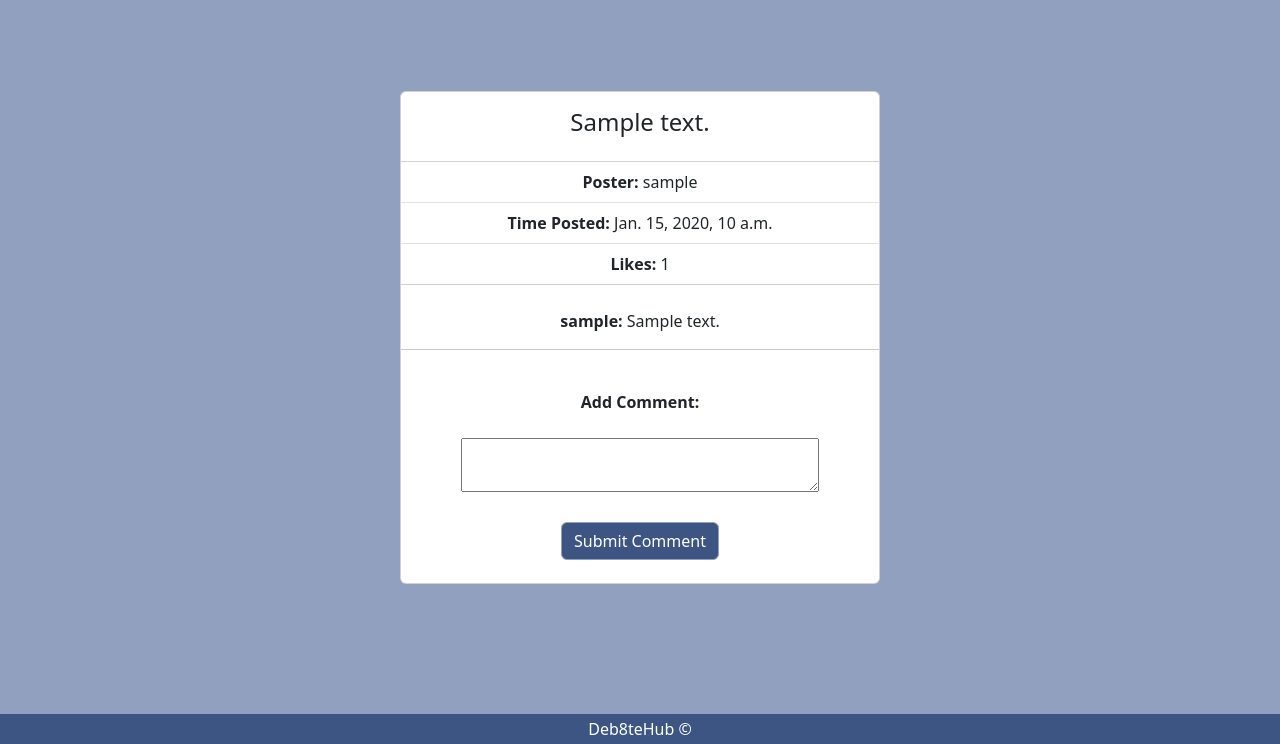
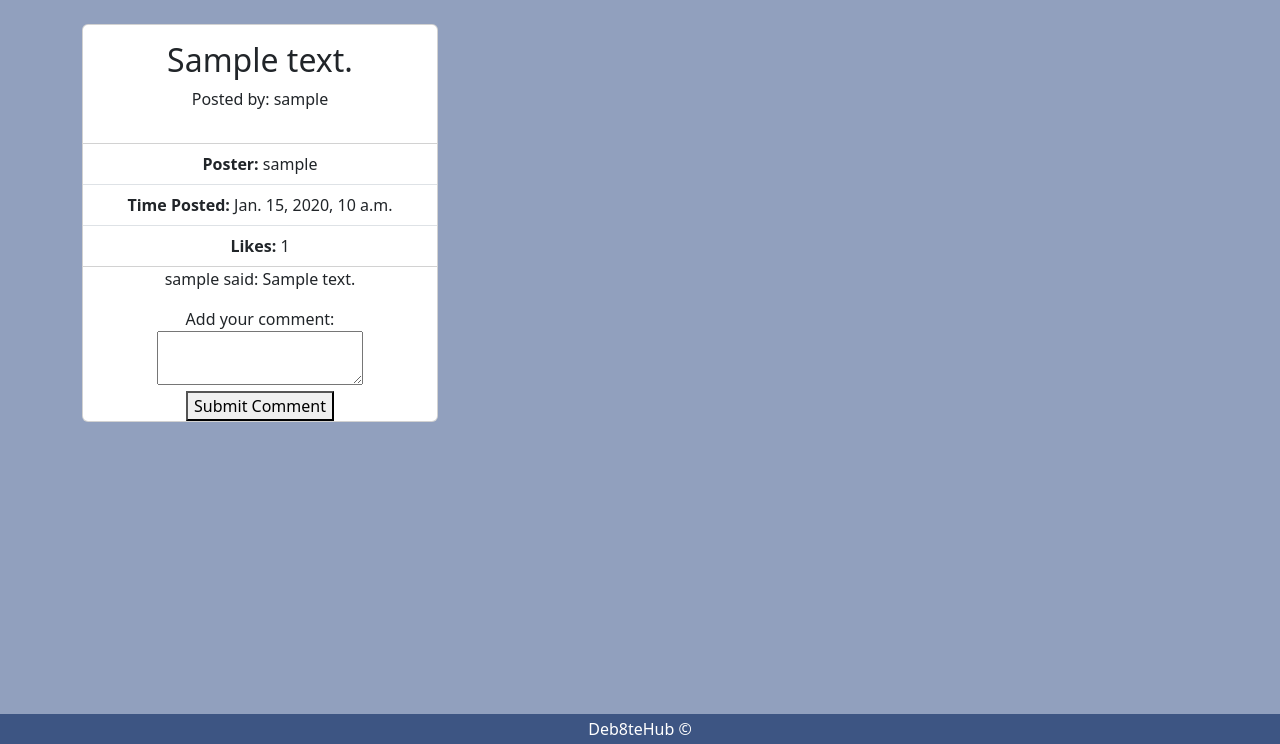
Before and after one commit to LainePittman/Deb8te-Hub, a Django app: page /post_comment/00000000-0000-0000-0000-000000000001/ in a window 1280 px wide. Shown: the part 56-800 px from the top of the page. Run offline with Django 4.2, Linux system fonts and the light colour scheme; tables that the repository leaves empty hold one stand-in row (values such as "Sample post").

Commit message:
Add files via upload

```diff
--- a/main/static/post_comment.css
+++ b/main/static/post_comment.css
@@ -64,3 +64,10 @@ footer {
   padding-bottom: 0.25%;
 
 }
+
+.dev {
+
+	margin-left: 2%;
+	margin-right: 2%;
+
+}
--- a/main/templates/auth_form.html
+++ b/main/templates/auth_form.html
@@ -9,6 +9,8 @@
 	<link href="https://cdn.jsdelivr.net/npm/bootstrap@5.3.2/dist/css/bootstrap.min.css" rel="stylesheet" integrity="sha384-T3c6CoIi6uLrA9TneNEoa7RxnatzjcDSCmG1MXxSR1GAsXEV/Dwwykc2MPK8M2HN" crossorigin="anonymous">
 	{% block style_link %}
 	<link rel="stylesheet" type="text/css" href="../static/auth_form.css">
+	<script src="https://kit.fontawesome.com/89f94bd499.js" crossorigin="anonymous"></script>
+
 	{% endblock style_link %}
 </head>
 <body>
@@ -25,7 +27,7 @@
 	    <div class="collapse navbar-collapse" id="navbarSupportedContent">
 	      <ul class="navbar-nav me-auto mb-2 mb-lg-0">
 	        <li class="nav-item">
-	          <a class="nav-link" aria-current="page" href="index.html">Home</a>
+				<a class="fa-solid fa-house fa-lg, btn" style="color: #ffffff;" href="{% url 'usr_home' %}"></a>
 	        </li>
 	      </ul>
 	      <form class="d-flex" role="search">
--- a/main/templates/index.html
+++ b/main/templates/index.html
@@ -9,6 +9,8 @@
 	<link href="https://cdn.jsdelivr.net/npm/bootstrap@5.3.2/dist/css/bootstrap.min.css" rel="stylesheet" integrity="sha384-T3c6CoIi6uLrA9TneNEoa7RxnatzjcDSCmG1MXxSR1GAsXEV/Dwwykc2MPK8M2HN" crossorigin="anonymous">
 	{% block style_link %}
 	<link rel="stylesheet" type="text/css" href="../static/index.css">
+	<script src="https://kit.fontawesome.com/89f94bd499.js" crossorigin="anonymous"></script>
+
 	{% endblock style_link %}
 </head>
 <body>
@@ -26,10 +28,10 @@
 	    <div class="collapse navbar-collapse" id="navbarSupportedContent">
 	      <ul class="navbar-nav me-auto mb-2 mb-lg-0">
 	        <li class="nav-item">
-	          <a class="nav-link" aria-current="page" href="index.html">Home</a>
+				<a class="fa-solid fa-house fa-lg, btn" style="color: #ffffff;" href="{% url 'usr_home' %}"></a>
 	        </li>
 	        <li class="nav-item">
-	          <a class="nav-link" href="auth_form.html">Login/Sign Up</a>
+			  <a class="fa-solid fa-arrow-right-to-bracket fa-lg, btn" style="color: #ffffff;" href="auth_form.html"></a>
 	        </li>
 	      </ul>
 	      <form class="d-flex" role="search">
--- a/main/templates/login_form.html
+++ b/main/templates/login_form.html
@@ -9,6 +9,8 @@
 	<link href="https://cdn.jsdelivr.net/npm/bootstrap@5.3.2/dist/css/bootstrap.min.css" rel="stylesheet" integrity="sha384-T3c6CoIi6uLrA9TneNEoa7RxnatzjcDSCmG1MXxSR1GAsXEV/Dwwykc2MPK8M2HN" crossorigin="anonymous">
 	{% block style_link %}
 	<link rel="stylesheet" type="text/css" href="../static/auth_form.css">
+	<script src="https://kit.fontawesome.com/89f94bd499.js" crossorigin="anonymous"></script>
+
 	{% endblock style_link %}
 </head>
 <body>
@@ -25,7 +27,7 @@
 	    <div class="collapse navbar-collapse" id="navbarSupportedContent">
 	      <ul class="navbar-nav me-auto mb-2 mb-lg-0">
 	        <li class="nav-item">
-	          <a class="nav-link" aria-current="page" href="index.html">Home</a>
+				<a class="fa-solid fa-house fa-lg, btn" style="color: #ffffff;" href="{% url 'usr_home' %}"></a>
 	        </li>
 	      </ul>
 	      <form class="d-flex" role="search">
--- a/main/templates/post_comment.html
+++ b/main/templates/post_comment.html
@@ -8,33 +8,7 @@
 	<!--Bootstrap CSS-->
 	<link href="https://cdn.jsdelivr.net/npm/bootstrap@5.3.2/dist/css/bootstrap.min.css" rel="stylesheet" integrity="sha384-T3c6CoIi6uLrA9TneNEoa7RxnatzjcDSCmG1MXxSR1GAsXEV/Dwwykc2MPK8M2HN" crossorigin="anonymous">
 	{% block style_link %}
-	<link rel="stylesheet" type="text/css" href="../../static/post_comment.css">
-	<style>
-
-		.comment_btn {
-
-			background-color: #3D5583;
-			border-color: #91A0BE;
-			color: white;
-
-
-		}
-
-		.comment_btn:hover {
-
-			background-color: #3B8300;
-			border-color: #3B8300;
-			color: white;
-
-		}
-
-		.card-title {
-
-			font-weight: normal;
-
-		}
-
-	</style>
+	<link rel="stylesheet" type="text/css" href="../static/post_comment.css">
 	{% endblock style_link %}
 </head>
 <body>
@@ -75,14 +49,16 @@
 
 	<!--Bootstrap Row Container-->
 	<div class="container">
-
 		<div class="row">
 
-		  <div class="col-xl-12 d-flex justify-content-center text-center">
 
-			<div class="card" style="width: 30rem; margin-top:6%">
+
+		  <div class="col-xl-4 d-flex justify-content-center text-center">
+
+			  <div class="card" style="width: 30rem; margin-bottom:2%">
 				<div class="card-body">
-				  <h4 class="card-title">{{post.content}}</h2>
+				  <h2 class="card-title">{{post.content}}</h2>
+				  <p>Posted by: {{post.owner.username}}</p>
 				</div>
 				<ul class="list-group list-group-flush">
 				  <li class="list-group-item"><strong>Poster: </strong> {{post.owner.username}}</li>
@@ -90,38 +66,26 @@
 				  <li class="list-group-item"><strong>Likes: </strong> {{post.likes}}</li>
 				</ul>
 
-				<div style="margin-top:5%">
+				{% for comment in comments %}
 
-					<!--If comments exists, display them-->
-					{% if comments %}
-						{% for comment in comments %}
-						<p style="margin-bottom:0.75%"><strong>{{comment.commenter.username}}:</strong> {{comment.com_comment}}</p>
-						{% endfor %}
-					{% else %}
-						<p>Be the first to comment!</p>
-					{% endif %}
+				<p>{{comment.commenter.username}} said: {{comment.com_comment}}</p>
 
-					<hr>
+				{% endfor %}
 
-				</div>
-
-				<form method="post" action="{% url 'add_comment' postID=post.postID %}" style="margin-top:5%; margin-bottom:5%">
+				<form method="post" action="{% url 'add_comment' postID=post.postID %}">
 					{% csrf_token %}
-					<label for="comment"><strong>Add Comment:</strong></label>
-					<br><br>
-					<textarea name="comment" required style="width: 75%"></textarea>
-					<br><br>
-					<button type="submit" class="btn comment_btn">Submit Comment</button>
+					<label for="comment">Add your comment:</label>
+					<textarea name="comment" required></textarea>
+					<button type="submit">Submit Comment</button>
 				</form>
 
-			</div>
+			  </div>
 
 		  </div>
 
 
 
 		</div>
-
 	  </div>
 
 
```
Also changed, not shown: main/templates/user_feed.html (+6 -3 lines), main/templates/user_index.html (+18 -11 lines), main/templates/user_profile.html (+7 -5 lines).
